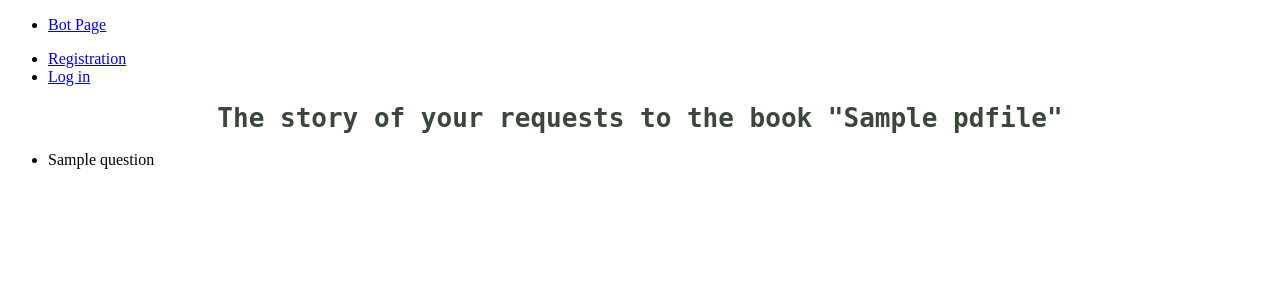
After one commit to PetroChulkov/Sonic_App, a Django app: page /1 in a window 1280 px wide. The commit adds this page. Shown: the top 300 px of the page. Run offline with Django 4.2, Linux system fonts and the light colour scheme; tables that the repository leaves empty hold one stand-in row (values such as "Sample post").

Commit message:
users books and requests history

```diff
--- a/sonic/sonicapp/models.py
+++ b/sonic/sonicapp/models.py
@@ -1,15 +1,19 @@
+from django.conf import settings
 from django.db import models
+from django.urls import reverse
 
 
-# Create your models here.
 class PDFile(models.Model):
     title = models.CharField(max_length=100)
     created_at = models.DateTimeField(auto_now_add=True)
     file = models.FileField(upload_to="uploads/")
-    # text = models.TextField(default="")
+    user = models.ForeignKey(settings.AUTH_USER_MODEL, on_delete=models.CASCADE)
 
     def __str__(self) -> str:
         return self.title
+
+    def get_absolute_url(self):
+        return reverse("pdfile_detail", args=[str(self.id)])
 
 
 class Question(models.Model):
--- a/sonic/sonicapp/templates/sonicapp/base.html
+++ b/sonic/sonicapp/templates/sonicapp/base.html
@@ -16,6 +16,7 @@
             {% if request.user.is_authenticated %}
             <li>{{ user.username.upper }}</li>
             <li><a href="{% url 'upload_file' %}">Upload file</a></li>
+            <li><a href="{% url 'pdfile_list' %}">Your files</a></li>
             <li><a href="{% url 'logout' %}">Log out</a></li>
             {% else %}
             <li><a href="{% url 'register' %}">Registration</a></li>
--- /dev/null
+++ b/sonic/sonicapp/templates/sonicapp/pdfile_detail.html
@@ -0,0 +1,13 @@
+{% extends 'sonicapp/base.html' %}
+
+{% block content %}
+
+    <h1>The story of your requests to the book "{{ object.title }}"</h1>
+
+    {% for q in object.question.all %}
+    <ul>
+        <li>{{ q.question }}</li>
+    </ul>
+    {% endfor %}
+
+{% endblock %}
--- a/sonic/sonicapp/urls.py
+++ b/sonic/sonicapp/urls.py
@@ -12,6 +12,8 @@ urlpatterns = [
     path("", views.index, name="index"),
     path("getResponse", views.getResponse, name="getResponse"),
     path("upload_file", views.upload_file, name="upload_file"),
+    path("<int:pk>", views.PDFileDetailView.as_view(), name="pdfile_detail"),
+    path("myfiles", views.PDFileListView.as_view(), name="pdfile_list"),
     path("register/", views.RegisterUser.as_view(), name="register"),
     path("login/", views.LoginUser.as_view(), name="login"),
     path("logout/", views.LogOutUser.as_view(), name="logout"),
--- a/sonic/sonicapp/views.py
+++ b/sonic/sonicapp/views.py
@@ -1,30 +1,31 @@
 import os
 
+from dotenv import load_dotenv
+from django.contrib.auth.models import User
 from django.shortcuts import render, redirect
 from django.urls import reverse_lazy
 from django.contrib.auth import logout, login
 from django.http import HttpResponse, HttpResponseRedirect
-from django.views.generic import CreateView
+from django.views.generic import CreateView, DetailView, ListView
 from django.contrib.auth.views import LoginView, PasswordResetView, LogoutView
 from django.contrib.messages.views import SuccessMessageMixin
-from dotenv import load_dotenv
+
 from .forms import PDFileForm, RegisterUserForm, LoginUserForm
 from .models import PDFile
 from .model_exp import chat_response
 
 
+load_dotenv()
 
-load_dotenv()
-# Create your views here.
+
 def index(request):
     pdf_files = [file.title for file in PDFile.objects.all()]
     return render(request, "sonicapp/index.html", {"pdf_files": pdf_files})
 
 
 def getResponse(request):
-    userMessage = request.GET.get("userMessage")  # User message received from chat
-    userSelect = request.GET.get("userSelect")  # User message received from chat
-    print(request.GET)
+    userMessage = request.GET.get("userMessage")
+    userSelect = request.GET.get("userSelect")
     docs = PDFile.objects.get(title=userSelect)
     query = userMessage
     doc = docs.file
@@ -35,7 +36,9 @@ def getResponse(request):
 
 def upload_file(request):
     if request.method == "POST":
-        form = PDFileForm(request.POST, request.FILES)
+        form = PDFileForm(request.POST, request.FILES, request.user.id)
+        user = User.objects.filter(id=request.user.id).first()
+        form.instance.user = user
         if form.is_valid():
             file = form.save()
             file.save()
@@ -43,9 +46,6 @@ def upload_file(request):
     else:
         form = PDFileForm()
     return render(request, "sonicapp/upload_file.html", {"form": form})
-
-
-
 
 
 class RegisterUser(CreateView):
@@ -77,3 +77,13 @@ class ResetPasswordView(SuccessMessageMixin, PasswordResetView):
         "An email with instructions to reset your password has been sent to %(email)s."
     )
     subject_template_name = "sonicapp/password_reset_subject.txt"
+
+
+class PDFileListView(ListView):
+    model = PDFile
+    template_name = "sonicapp/pdfile_list.html"
+
+
+class PDFileDetailView(DetailView):
+    model = PDFile
+    template_name = "sonicapp/pdfile_detail.html"
```
Also changed, not shown: sonic/sonicapp/forms.py (+3 -4 lines), sonic/sonicapp/model_exp.py (+18 -13 lines), sonic/sonicapp/templates/sonicapp/pdfile_list.html (added, +16 -0 lines).
